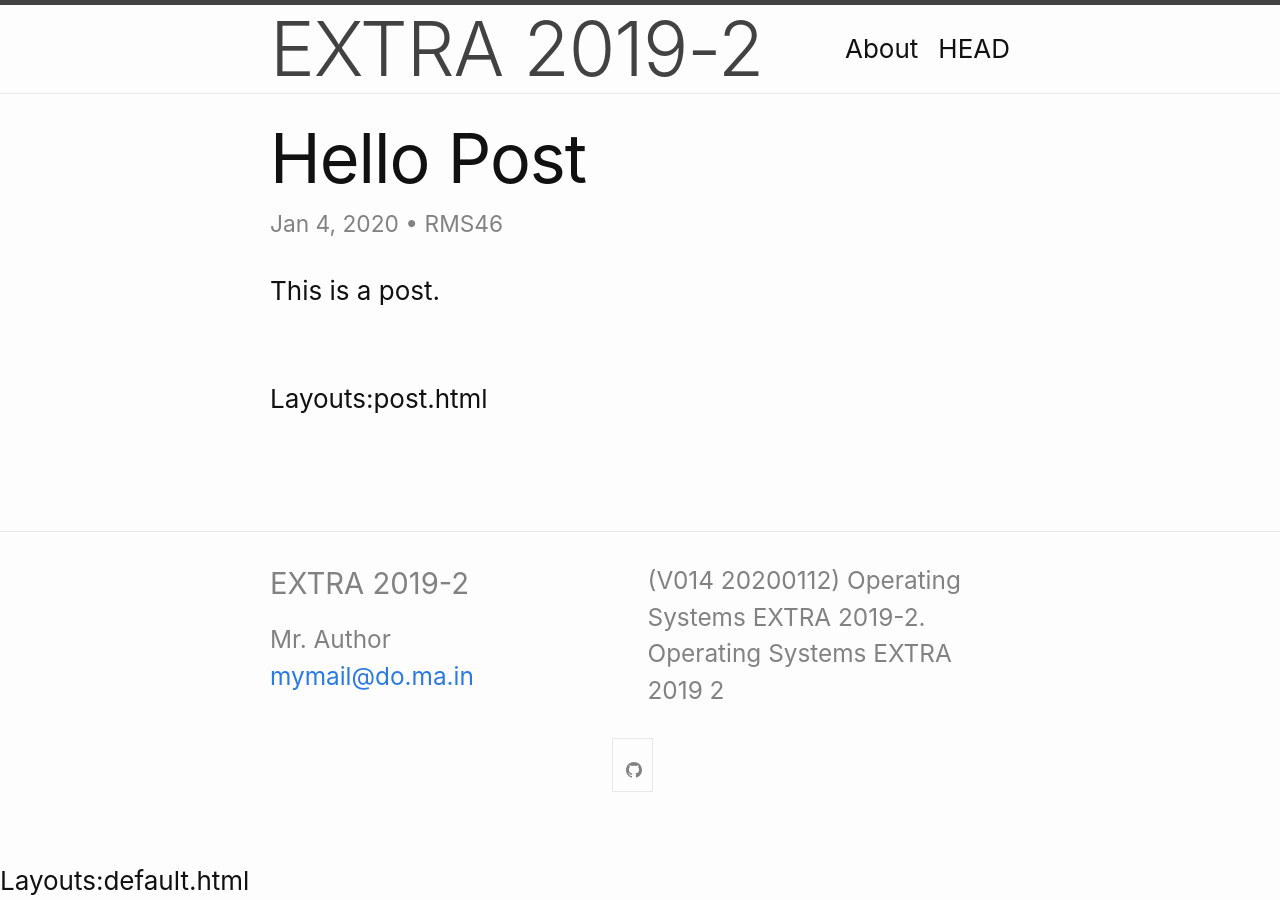
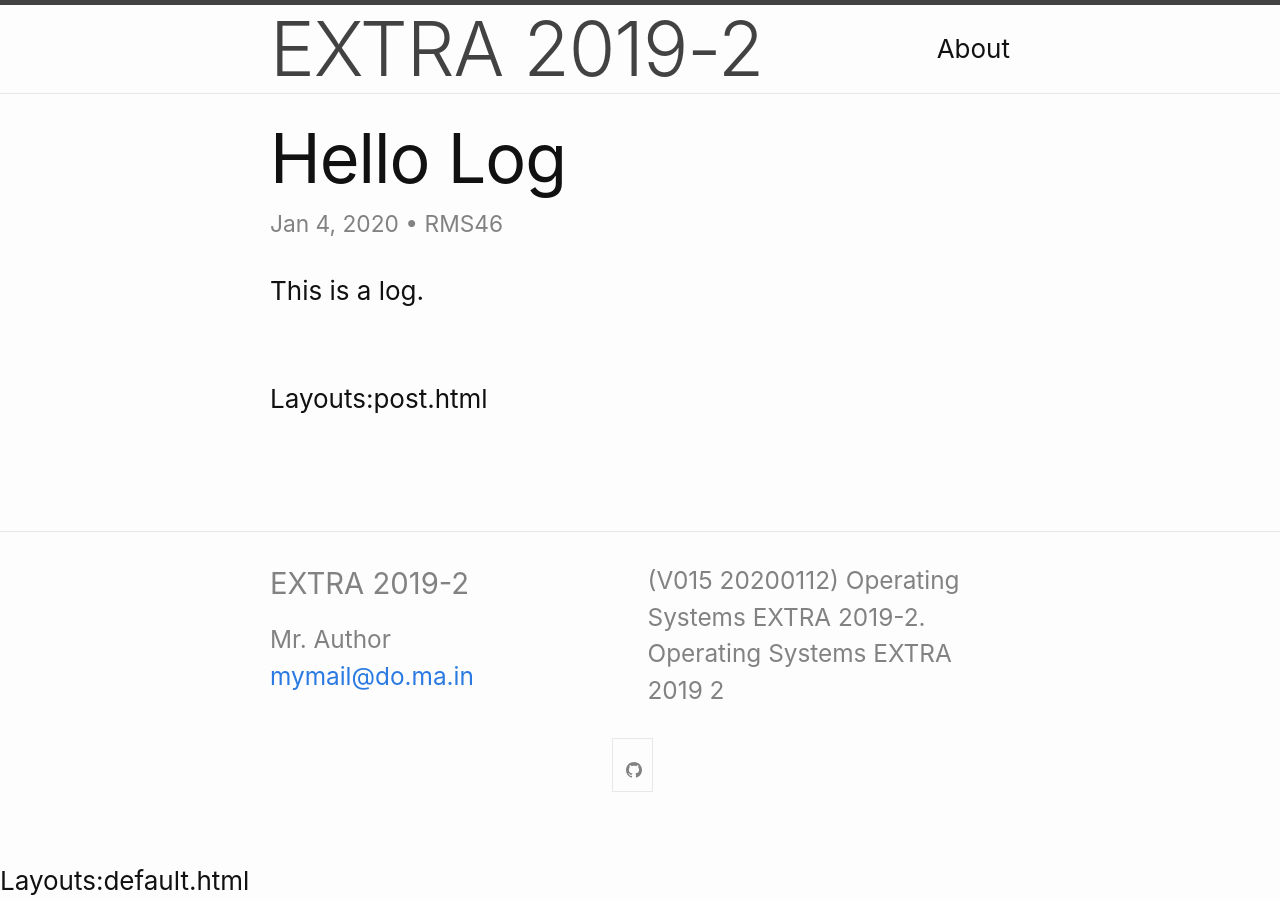
Before and after one commit to UI-FASILKOM-OS/extra192, a Jekyll site: the page built from _posts/rms46/2020-01-04-rms46-hello.md, in a window 1280 px wide. Built offline with Jekyll 4.4.1, drawn with Linux system fonts in a browser that asks for light colours.

Commit message:
PAMULANG1 extra192

```diff
--- a/_config.yml
+++ b/_config.yml
@@ -2,7 +2,7 @@
 author: Mr. Author
 email: mymail@do.ma.in
 description: > # this means to ignore newlines until "show_excerpts:"
-  (V014 20200112) Operating Systems EXTRA 2019-2.
+  (V015 20200112) Operating Systems EXTRA 2019-2.
   Operating Systems EXTRA 2019 2
 
 show_excerpts: false # set to true to show excerpts on the homepage
--- a/_posts/rms46/2020-01-04-rms46-hello.md
+++ b/_posts/rms46/2020-01-04-rms46-hello.md
@@ -1,9 +1,9 @@
 ---
 layout: post
-title: "Hello Post"
+title: "Hello Log"
 categories: junk
 author: "RMS46"
 meta: "Springfield"
 ---
 
-This is a post.
+This is a log.
```
Also changed, not shown: _posts/etc/2019-12-04-History.md (renamed from History.markdown, +8 -0 lines).
